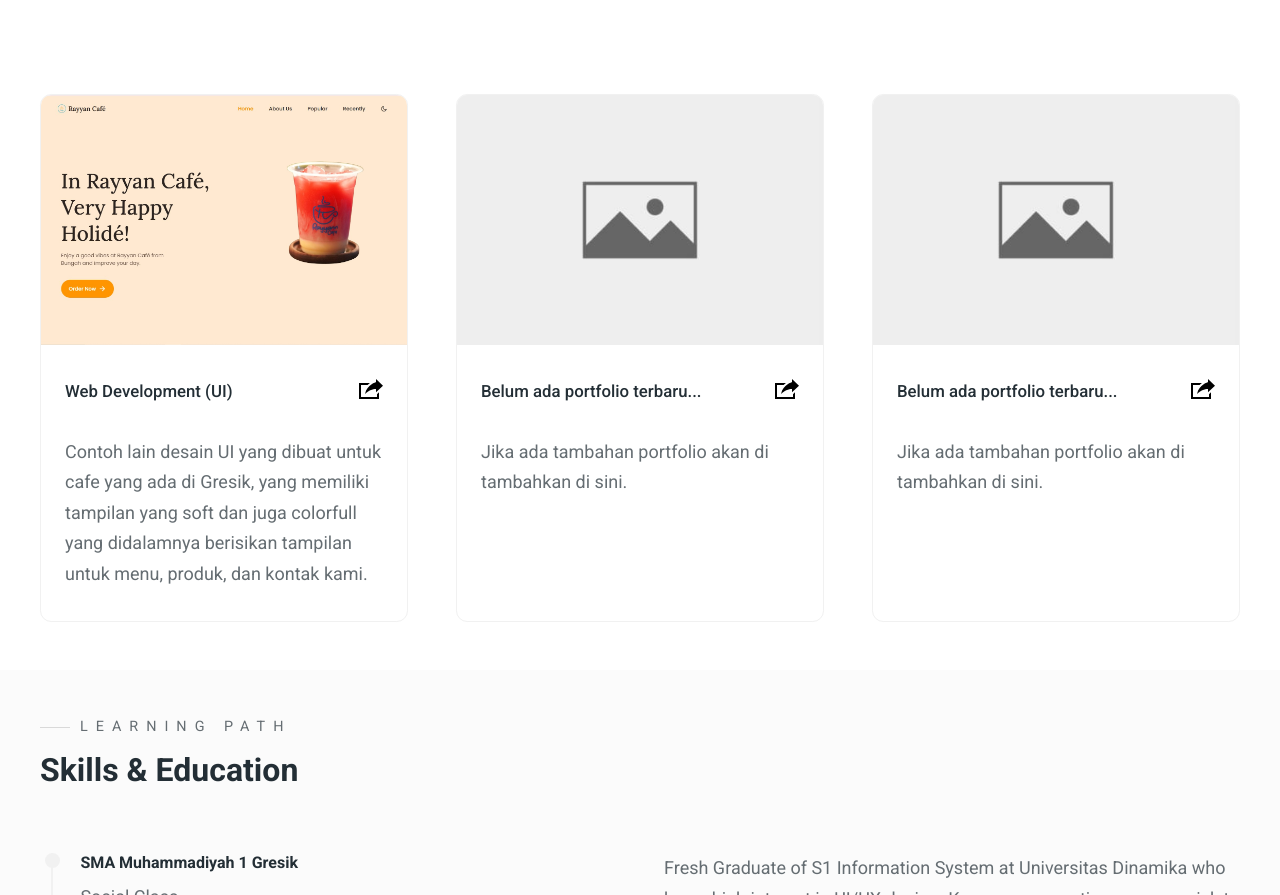
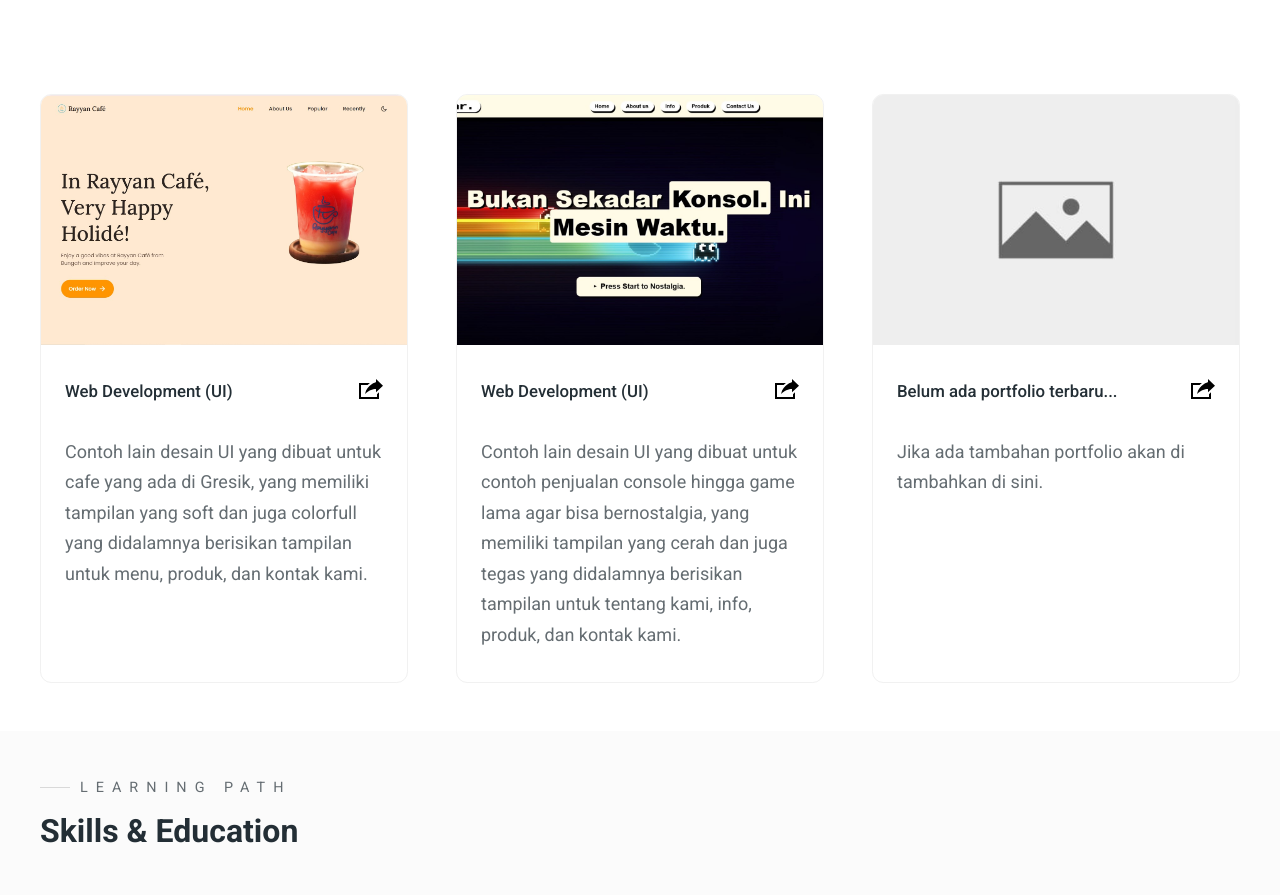
Before and after one commit to AkbarBintang-Code/PortofolioAkbarB, a plain HTML site: page index.html in a window 1280 px wide. Shown: the part 2090-2985 px from the top of the page. Drawn offline with nearby package versions, Linux system fonts and the light colour scheme.

Commit message:
tambah porto

```diff
--- a/index.html
+++ b/index.html
@@ -226,13 +226,13 @@
               <!-- portfolio 2 -->
               <div class="portfolio">
                   <div class="portfolio-cover">
-                      <img src="./images/tidakadagambar.jpg" alt="Portfolio 1">
+                      <img src="./images/porfolios/portofolio5.jpeg" alt="Portfolio 5">
                   </div>
 
                   <div class="portfolio-info">
                       <div class="portfolio-title">
-                      <h4>Belum ada portfolio terbaru...</h4>
-                      <a href="#" class="portfolio-link" target="">
+                      <h4>Web Development (UI)</h4>
+                      <a href="https://game-bar-akbar.vercel.app/" class="portfolio-link" target="_blank">
                           <svg xmlns="http://www.w3.org/2000/svg" width="24" height="24" viewBox="0 0 24 24"><path d="M6 17c2.269-9.881 11-11.667 11-11.667v-3.333l7 6.637-7 6.696v-3.333s-6.17-.171-11 5zm12 .145v2.855h-16v-12h6.598c.768-.787 1.561-1.449 2.339-2h-10.937v16h20v-6.769l-2 1.914z"
                               /></svg>
                       </a>
@@ -242,7 +242,10 @@
                   </div>
 
                   <p>
-                      Jika ada tambahan portfolio akan di tambahkan di sini.
+                    Contoh lain desain UI yang dibuat untuk contoh penjualan console hingga game lama agar bisa bernostalgia,
+                    yang memiliki tampilan yang cerah dan juga tegas
+                    yang didalamnya berisikan tampilan untuk tentang kami, info, produk,
+                    dan kontak kami.
                   </p>
               </div>
               </div>
```
Also changed, not shown: images/porfolios/portofolio5.jpeg (added).
